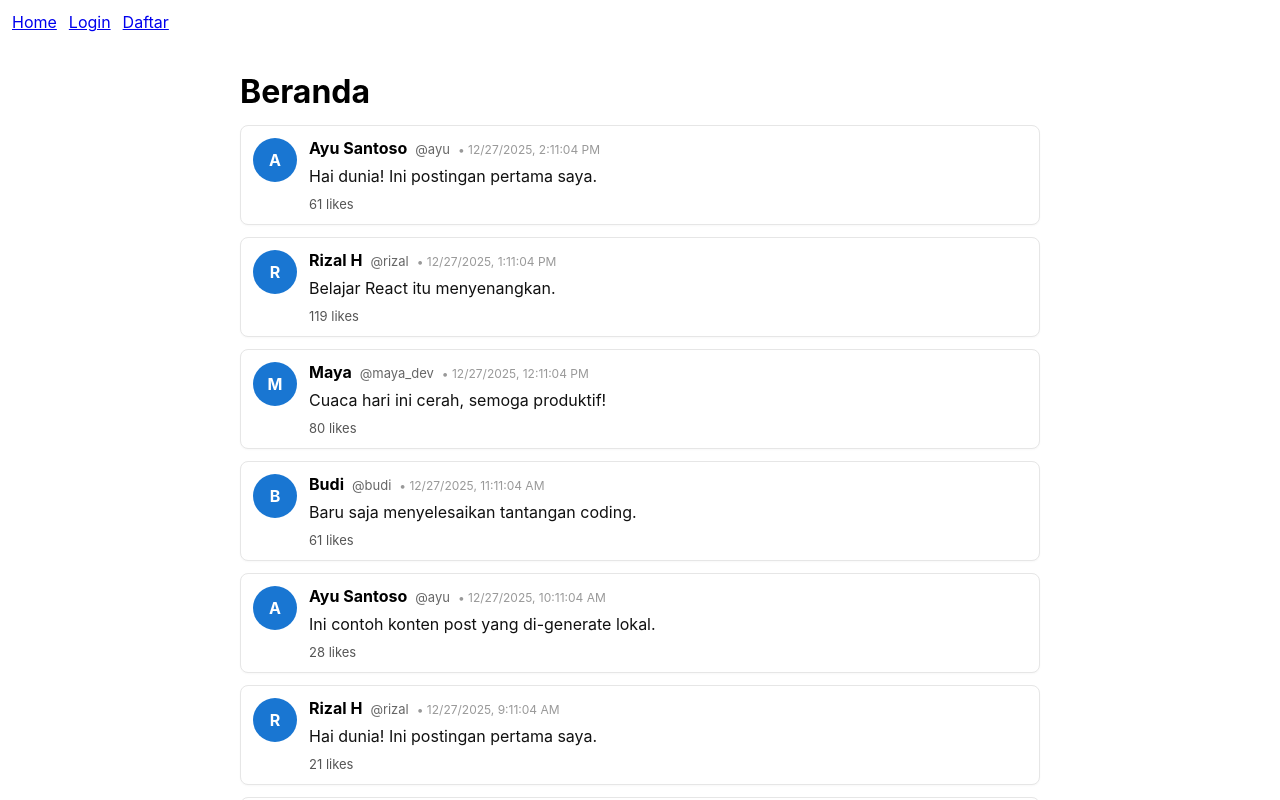
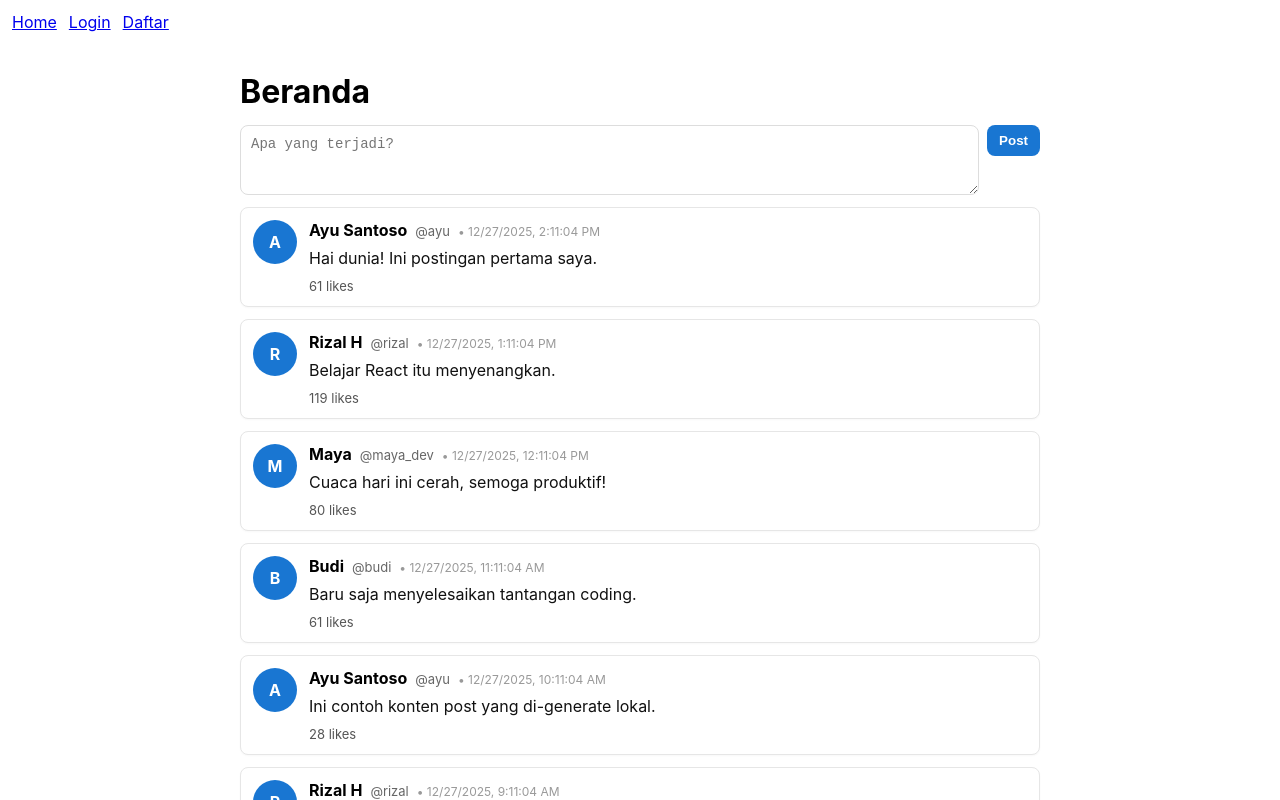
Before and after one commit to mfadlika/Web-TeknoTwit, a React (Create React App) app in the folder frontend/: page / in a window 1280 px wide. Shown: the top 800 px of the page. Built offline with nearby package versions, Linux system fonts and the light colour scheme.

Commit message:
posting feature

```diff
--- a/frontend/src/pages/HomePage.jsx
+++ b/frontend/src/pages/HomePage.jsx
@@ -74,6 +74,7 @@ function PostCard({ post }) {
 
 export default function HomePage() {
   const [posts, setPosts] = useState([]);
+  const [newContent, setNewContent] = useState("");
 
   useEffect(() => {
     const data = generateMockPosts(8);
@@ -84,6 +85,54 @@ export default function HomePage() {
     <div style={{ maxWidth: 800, margin: "28px auto", padding: "0 16px" }}>
       <h1 style={{ marginBottom: 14 }}>Beranda</h1>
 
+      <div style={{ marginBottom: 12 }}>
+        <div style={{ display: "flex", gap: 8, alignItems: "flex-start" }}>
+          <textarea
+            value={newContent}
+            onChange={(e) => setNewContent(e.target.value)}
+            placeholder="Apa yang terjadi?"
+            rows={3}
+            style={{
+              flex: 1,
+              padding: 10,
+              borderRadius: 8,
+              border: "1px solid #ddd",
+              resize: "vertical",
+              fontSize: 14,
+            }}
+          />
+          <div style={{ display: "flex", flexDirection: "column", gap: 8 }}>
+            <button
+              onClick={() => {
+                const content = newContent.trim();
+                if (!content) return;
+                const newPost = {
+                  id: `local_${Date.now()}`,
+                  author: { name: "Kamu", handle: "you" },
+                  content,
+                  createdAt: new Date().toISOString(),
+                  likes: 0,
+                };
+                setPosts((prev) => [newPost, ...prev]);
+                setNewContent("");
+              }}
+              disabled={!newContent.trim()}
+              style={{
+                padding: "8px 12px",
+                borderRadius: 8,
+                border: "none",
+                background: "#1976d2",
+                color: "#fff",
+                cursor: newContent.trim() ? "pointer" : "not-allowed",
+                fontWeight: 700,
+              }}
+            >
+              Post
+            </button>
+          </div>
+        </div>
+      </div>
+
       <div style={{ display: "grid", gap: 12 }}>
         {posts.map((p) => (
           <PostCard key={p.id} post={p} />
```
